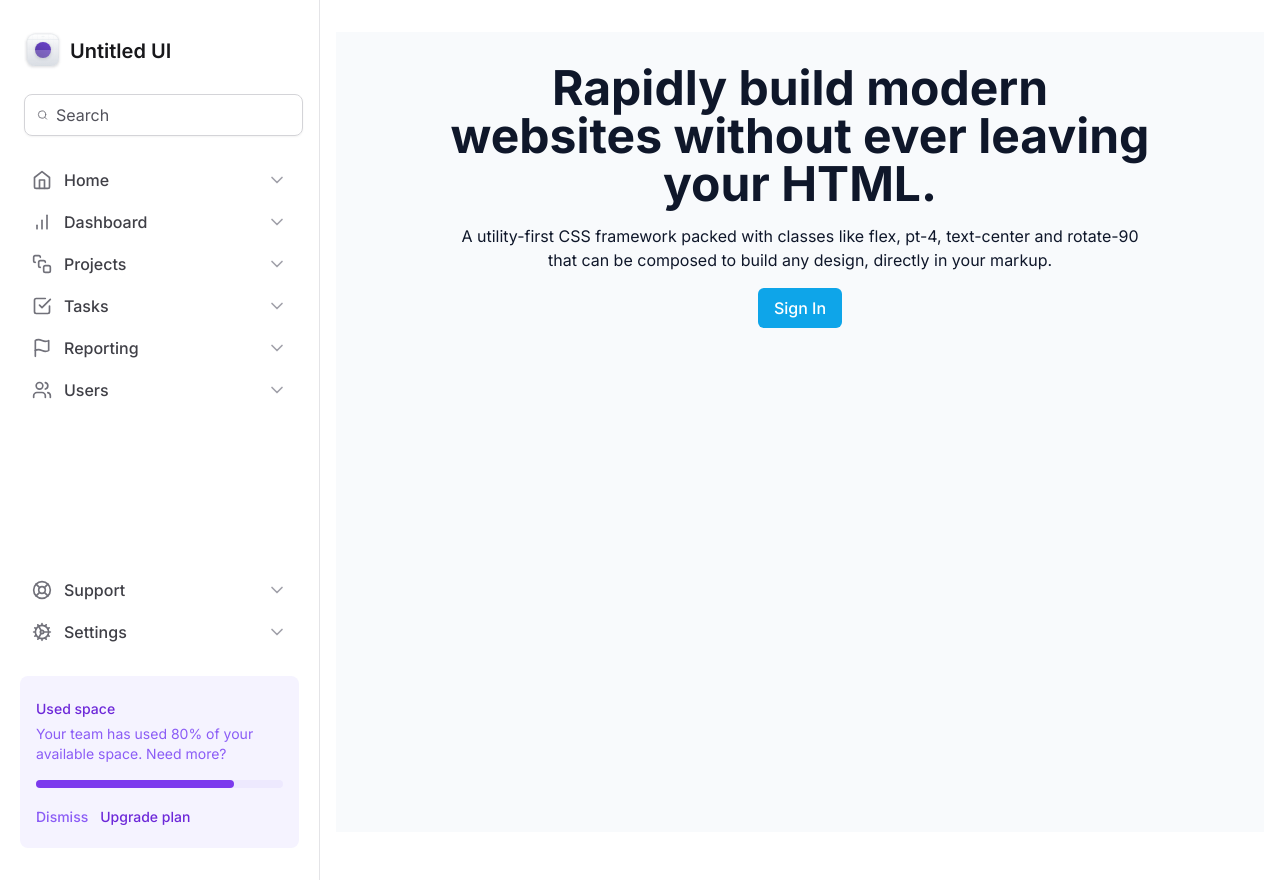
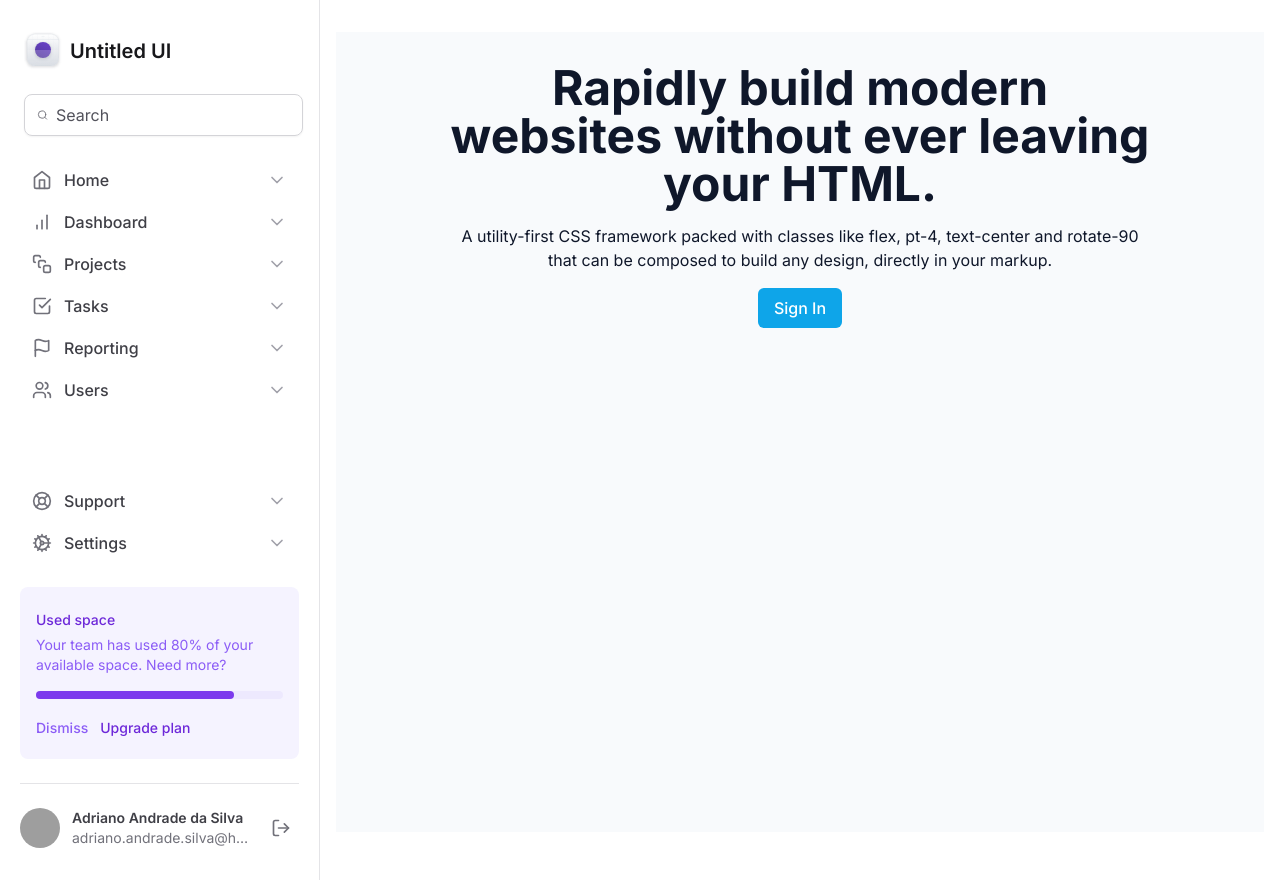
Before and after one commit to Adriano0106/tailwind-next, a Next.js app: page / in a window 1280 px wide. Built offline with nearby package versions, Linux system fonts and the light colour scheme; grey boxes are pictures that could not be loaded.

Commit message:
Cria componente de Perfil

```diff
--- /dev/null
+++ b/src/app/components/Sidebar/Profile.tsx
@@ -0,0 +1,24 @@
+import { LogOut } from "lucide-react";
+
+export function Profile() {
+  return (
+    <div className="grid grid-cols-profile items-center gap-3">
+      <img
+        src="https://github.com/adriano0106.png"
+        className="h-10 w-10 rounded-full"
+        alt=""
+      />
+      <div className="flex flex-col truncate">
+        <span className="text-sm font-semibold text-zinc-700">
+          Adriano Andrade da Silva
+        </span>
+        <span className="truncate text-sm text-zinc-500">
+          adriano.andrade.silva@hotmail.com
+        </span>
+      </div>
+      <button type="button" className="ml-auto rounded-md p-2 hover:bg-zinc-50">
+        <LogOut className="h-5 w-5 text-zinc-500" />
+      </button>
+    </div>
+  );
+}
--- a/src/app/components/Sidebar/index.tsx
+++ b/src/app/components/Sidebar/index.tsx
@@ -12,6 +12,7 @@
 } from "lucide-react";
 import { NavItem } from "./NavItem";
 import { UsedSpaceWidget } from "./UsedSpaceWidget";
+import { Profile } from "./Profile";
 
 export function Sidebar() {
   return (
@@ -42,6 +43,10 @@
         </nav>
 
         <UsedSpaceWidget />
+
+        <div className="h-px bg-zinc-200" />
+
+        <Profile />
       </div>
     </aside>
   );
--- a/tailwind.config.js
+++ b/tailwind.config.js
@@ -5,13 +5,15 @@
     extend: {
       gridTemplateColumns: {
         app: "minmax(18rem, 20rem) 1fr",
+        profile: "max-content 1fr max-content",
       },
+
       maxWidth: {
         app: "700px",
       },
 
       colors: {
-        diego: "#333",
+        adriano: "#333",
       },
     },
   },
```
